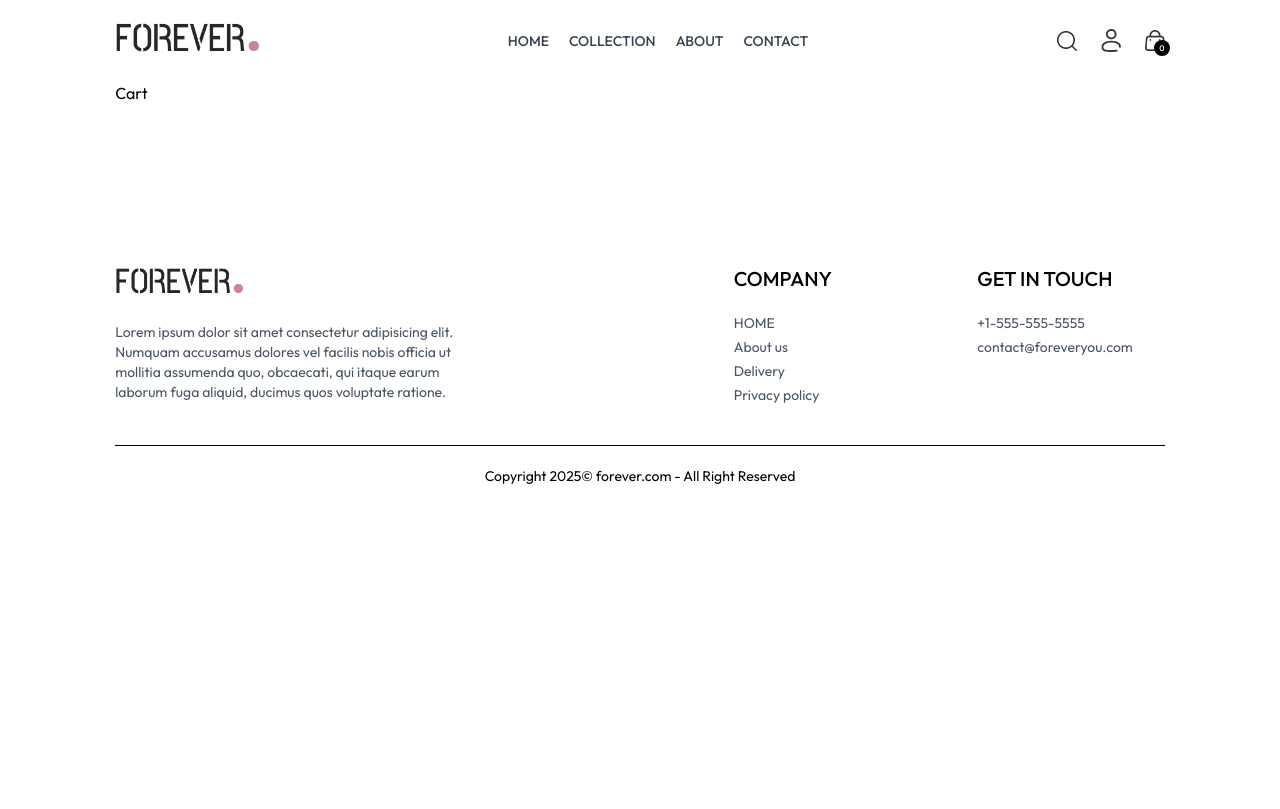
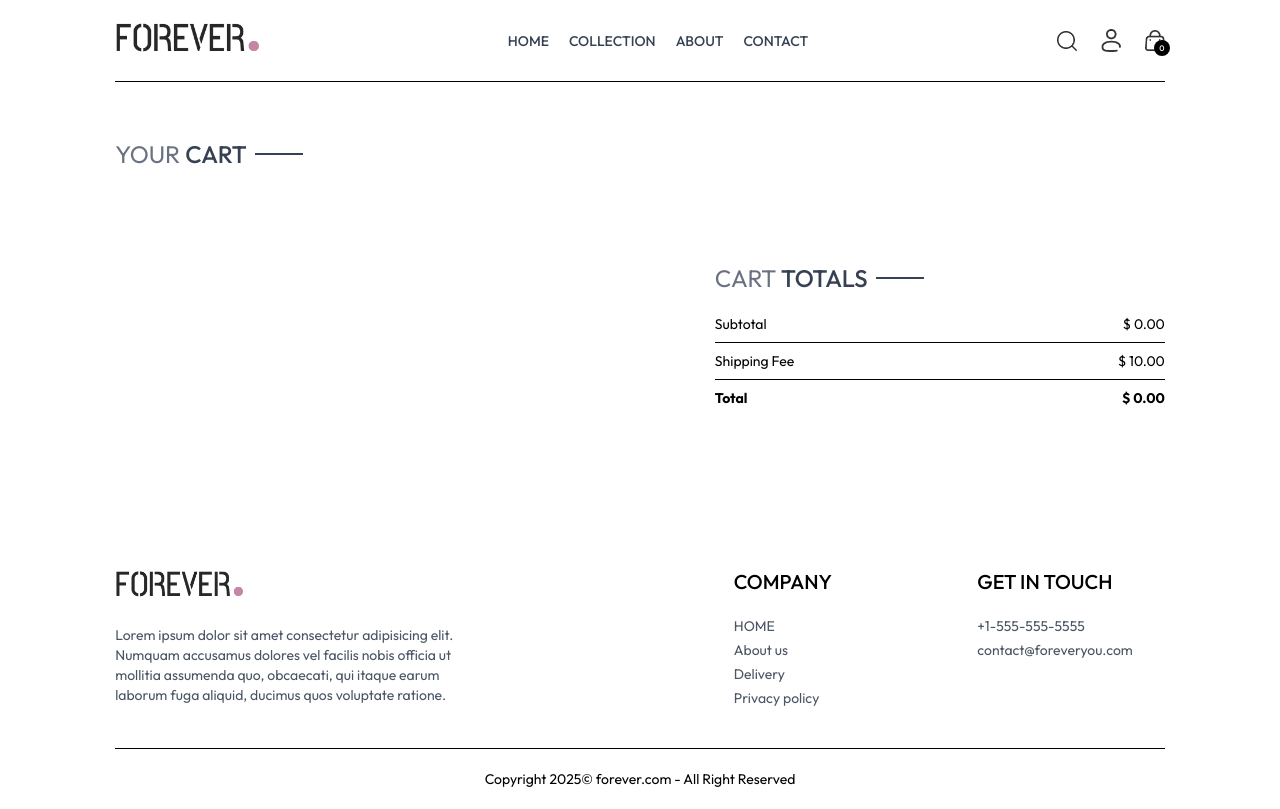
Before and after one commit to agwebryanmuna/Forever_E-commerce, a React (Vite) app in the folder client/: page /cart in a window 1280 px wide. Built offline with nearby package versions, Linux system fonts and the light colour scheme.

Commit message:
Create cart functionality

```diff
--- /dev/null
+++ b/client/src/components/CartTotal.jsx
@@ -0,0 +1,41 @@
+import { useContext } from "react";
+import { ShopContext } from "../context/ShopContext";
+import Title from "./Title";
+
+const CartTotal = () => {
+  const { currency, getCartAmount, deliveryFee } = useContext(ShopContext);
+
+  return (
+    <div className="w-full">
+      <div className="text-2xl">
+        <Title text1={"CART"} text2={"TOTALS"} />
+      </div>
+
+      <div className="flex flex-col gap-2 mt-2 text-sm">
+        <div className="flex justify-between">
+          <p>Subtotal</p>
+          <p>
+            {currency} {getCartAmount()}.00
+          </p>
+        </div>
+        <hr />
+        <div className="flex justify-between">
+          <p>Shipping Fee</p>
+          <p>
+            {currency} {deliveryFee}.00
+          </p>
+        </div>
+        <hr />
+        <div className="flex justify-between">
+          <b>Total</b>
+          <b>
+            {currency}{" "}
+            {getCartAmount() === 0 ? 0 : getCartAmount() + deliveryFee}.00
+          </b>
+        </div>
+      </div>
+    </div>
+  );
+};
+
+export default CartTotal;
--- a/client/src/context/ShopContext.jsx
+++ b/client/src/context/ShopContext.jsx
@@ -41,8 +41,28 @@
         }
       }
     }
-    // console.log(totalCount);
+
     return totalCount;
+  };
+
+  const updateQuantity = async (itemId, size, qty) => {
+    let cartData = { ...cartItems };
+    cartData[itemId][size] = qty;
+    setcartItems(cartData);
+  };
+
+  const getCartAmount = () => {
+    let totalAmount = 0;
+    for (const items in cartItems) {
+      let itemInfo = products.find((product) => product._id === items);
+      for (const item in cartItems[items]) {
+        if (cartItems[items][item] > 0) {
+          totalAmount += itemInfo.price * cartItems[items][item];
+        }
+      }
+    }
+
+    return totalAmount;
   };
 
   const value = {
@@ -56,6 +76,8 @@
     cartItems,
     addToCart,
     getCartCount,
+    updateQuantity,
+    getCartAmount,
   };
 
   return <ShopContext.Provider value={value}>{children}</ShopContext.Provider>;
--- a/client/src/pages/Cart.jsx
+++ b/client/src/pages/Cart.jsx
@@ -1,7 +1,102 @@
-import React from "react";
+import { useContext, useEffect, useState } from "react";
+import { ShopContext } from "../context/ShopContext";
+import Title from "../components/Title";
+import { assets } from "../assets/assets";
+import CartTotal from "../components/CartTotal";
 
 const Cart = () => {
-  return <div>Cart</div>;
+  const { products, currency, cartItems, updateQuantity } =
+    useContext(ShopContext);
+
+  const [cartData, setCartData] = useState([]);
+
+  useEffect(() => {
+    const tempData = [];
+    for (const product in cartItems) {
+      for (const item in cartItems[product]) {
+        if (cartItems[product][item] > 0) {
+          tempData.push({
+            _id: product,
+            size: item,
+            quantity: cartItems[product][item],
+          });
+        }
+      }
+    }
+    setCartData(tempData);
+  }, [cartItems]);
+
+  return (
+    <div className="border-t pt-14">
+      <div className="text-2xl mb-3">
+        <Title text1={"YOUR"} text2={"CART"} />
+      </div>
+
+      <div>
+        {cartData.map((item, index) => {
+          const productData = products.find(
+            (product) => product._id === item._id
+          );
+          return (
+            <div
+              key={index}
+              className="py-4 border-t border-b text-gray-700 grid grid-cols-[4fr_0.5fr_0.5fr] sm:grid-cols-[4fr_2fr_0.5fr] items-center gap-4"
+            >
+              <div className="flex items-start gap-6">
+                <img
+                  src={productData.image[0]}
+                  alt=""
+                  className="w-16 sm:w-20"
+                />
+                <div>
+                  <p className="text-xs sm:text-lg font-medium">
+                    {productData.name}
+                  </p>
+                  <div className="flex items-center gap-5 mt-2">
+                    <p>
+                      {currency}
+                      {productData.price}
+                    </p>
+                    <p className="px-2 sm:px-3 sm:py-1 border bg-slate-50">
+                      {item.size}
+                    </p>
+                  </div>
+                </div>
+              </div>
+
+              <input
+                onChange={(e) =>
+                  e.target.value === "" || e.target.value === "0"
+                    ? null
+                    : updateQuantity(
+                        item._id,
+                        item.size,
+                        Number(e.target.value)
+                      )
+                }
+                className="border max-w-10 sm:max-w-20 px-1 sm:px-2 py-1"
+                type="number"
+                min={1}
+                defaultValue={item.quantity}
+              />
+              <img
+                onClick={() => updateQuantity(item._id, item.size, 0)}
+                className="w-4 mr-4 sm:w-5 cursor-pointer"
+                src={assets.bin_icon}
+                alt=""
+              />
+            </div>
+          );
+        })}
+      </div>
+
+      <div className="flex justify-end my-20">
+        <div className="w-full sm:w-[450px]">
+          <CartTotal />
+        </div>
+      </div>
+    </div>
+  );
 };
 
 export default Cart;
```
